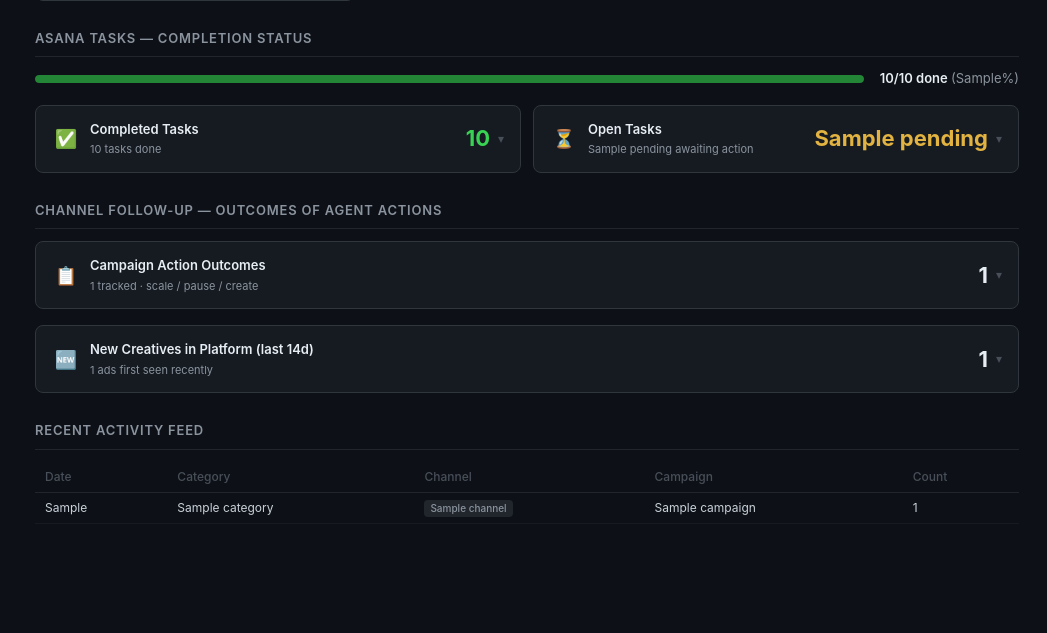
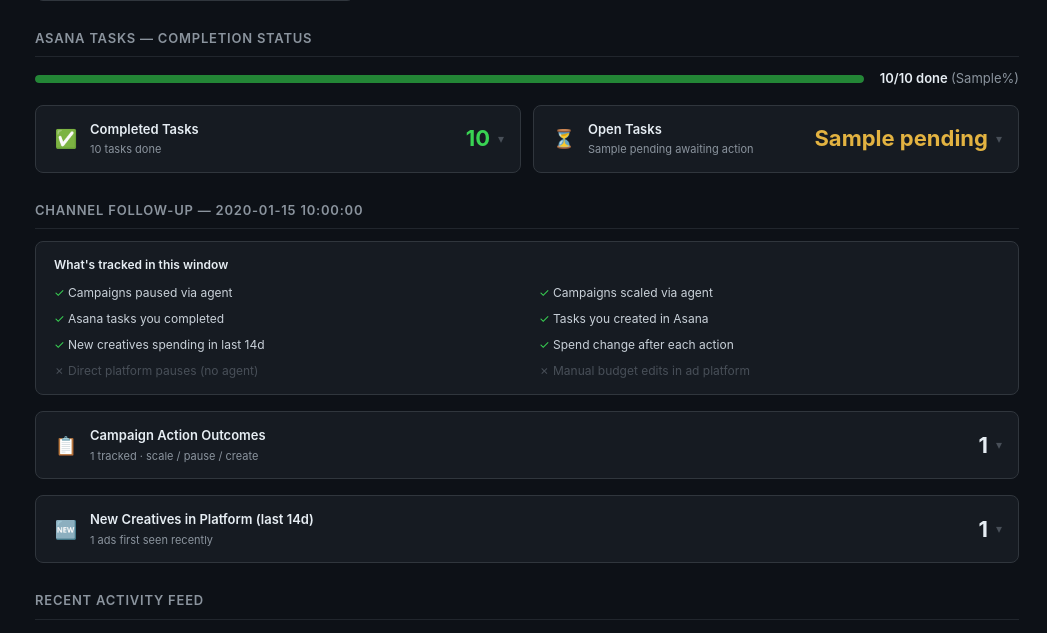
Before and after one commit to Rana96-run/nexa-performance-agent, a Flask app: template reports/templates/activity.html in a window 1280 px wide. Shown: the part 826-1459 px from the top of the page, without its empty margins (233-1280 px from the left). Before the commit the page ends 1343 px from the top, so only its background shows below. Run offline with Flask 3, Linux system fonts and the light colour scheme; the template is opened without the code that fills it: most values are stand-ins (such as "Sample title", 1, 10 or a date in 2020).

Commit message:
fix(activity): follow-up date range uses ?days= param + coverage legend
- Follow-up BQ query now parameterised by days (was hardcoded 60)
- Section header shows the same date_label as the rest of the page
- Added a coverage legend box showing exactly what IS and IS NOT tracked

Co-Authored-By: Claude Sonnet 4.6 <noreply@anthropic.com>

```diff
--- a/reports/app.py
+++ b/reports/app.py
@@ -808,7 +808,7 @@ def activity_dashboard():
                 campaign_name,
                 CAST(JSON_VALUE(details, '$.new_budget_usd') AS FLOAT64) AS target_budget
               FROM `{T}.agent_activity_log`
-              WHERE ts >= TIMESTAMP_SUB(CURRENT_TIMESTAMP(), INTERVAL 60 DAY)
+              WHERE ts >= TIMESTAMP_SUB(CURRENT_TIMESTAMP(), INTERVAL {days} DAY)
                 AND action IN ('campaign_paused','campaign_scaled','campaign_created','ads_paused')
                 AND campaign_name IS NOT NULL
             ),
--- a/reports/templates/activity.html
+++ b/reports/templates/activity.html
@@ -915,7 +915,22 @@ a:hover{text-decoration:underline}
   {% endif %}
 
   <!-- ── Channel Follow-up ── -->
-  <div class="section-head">Channel Follow-up — Outcomes of Agent Actions</div>
+  <div class="section-head">Channel Follow-up — {{ date_label }}</div>
+
+  <!-- Coverage legend -->
+  <div style="background:#161b22;border:1px solid #30363d;border-radius:8px;padding:14px 18px;margin-bottom:16px;font-size:12px">
+    <div style="font-weight:600;color:#e6edf3;margin-bottom:10px">What's tracked in this window</div>
+    <div style="display:grid;grid-template-columns:1fr 1fr;gap:8px 24px">
+      <div><span style="color:#39d353">✓</span> <span style="color:#c9d1d9">Campaigns paused via agent</span></div>
+      <div><span style="color:#39d353">✓</span> <span style="color:#c9d1d9">Campaigns scaled via agent</span></div>
+      <div><span style="color:#39d353">✓</span> <span style="color:#c9d1d9">Asana tasks you completed</span></div>
+      <div><span style="color:#39d353">✓</span> <span style="color:#c9d1d9">Tasks you created in Asana</span></div>
+      <div><span style="color:#39d353">✓</span> <span style="color:#c9d1d9">New creatives spending in last 14d</span></div>
+      <div><span style="color:#39d353">✓</span> <span style="color:#c9d1d9">Spend change after each action</span></div>
+      <div><span style="color:#484f58">✗</span> <span style="color:#484f58">Direct platform pauses (no agent)</span></div>
+      <div><span style="color:#484f58">✗</span> <span style="color:#484f58">Manual budget edits in ad platform</span></div>
+    </div>
+  </div>
 
   <!-- Campaign actions outcome table -->
   <div class="card" style="margin-bottom:16px" id="followup_campaigns">
```
